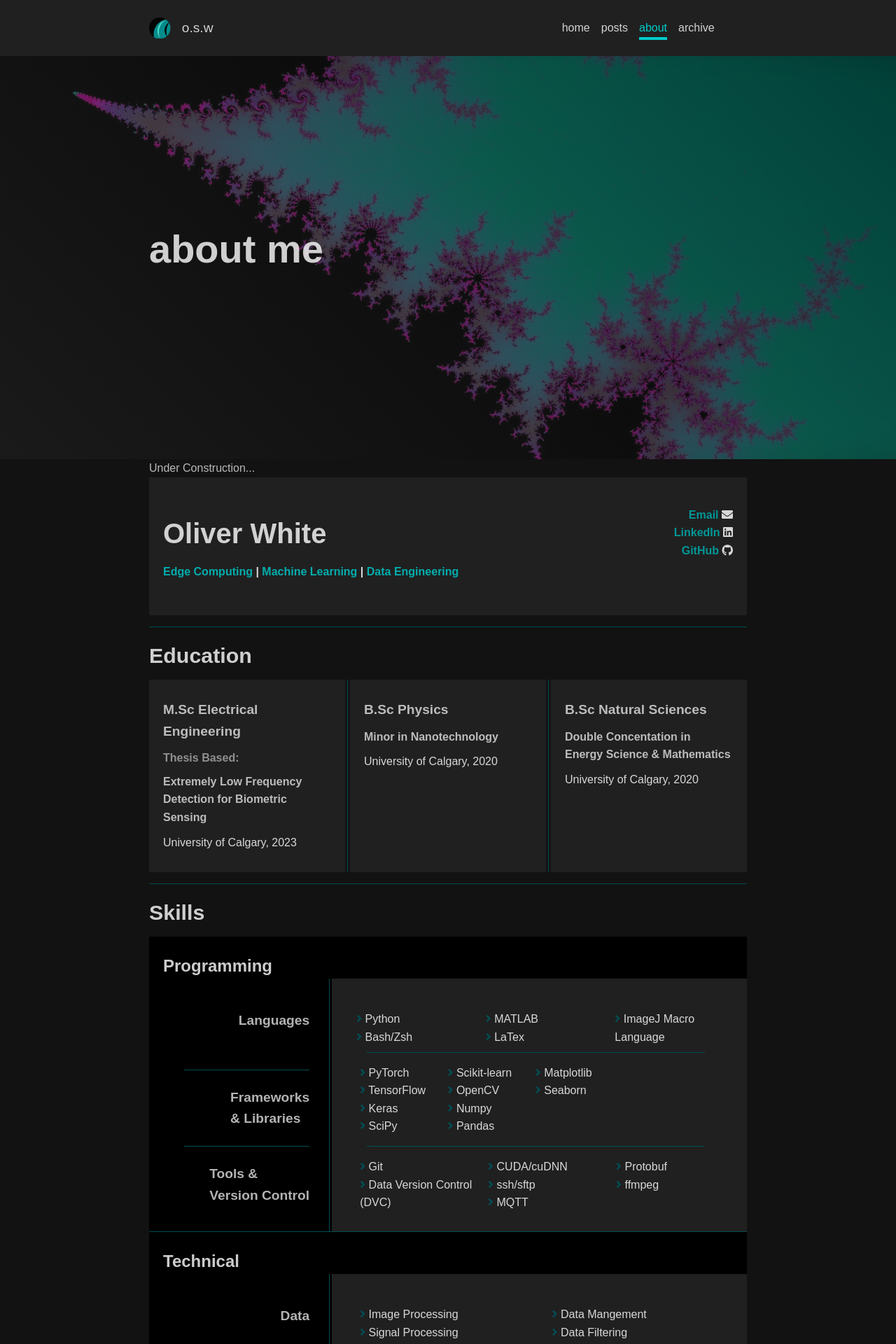
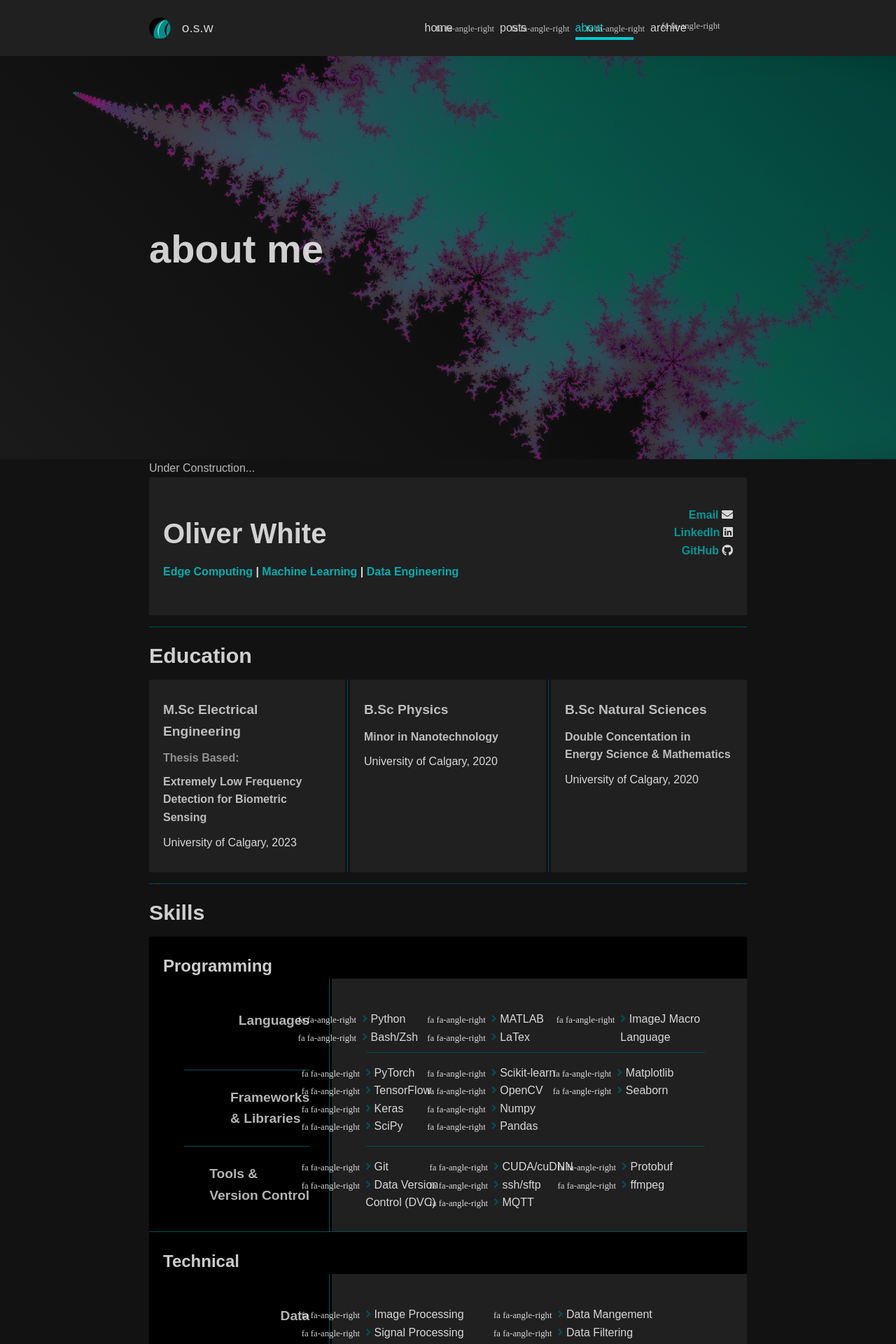
Before and after one commit to oliwhi/oliver_white, a Jekyll site: the page built from about.html, in a window 1280 px wide. Shown: the top 1920 px of the page at 70% size. Built offline with Jekyll 4.4.1, drawn with Linux system fonts in a browser that asks for light colours; nearby versions of some CDN libraries.

Commit message:
updated about

```diff
--- a/about.html
+++ b/about.html
@@ -65,6 +65,14 @@
         ul {
             list-style-type: none;
             padding: 0;
+        }
+        ul li {
+            padding-left: 0.5em;
+        }
+        ul li::marker {
+            content:"fa fa-angle-right";
+            font-family: FontAwesome;
+            font-size: 0.8em;
         }
         .education {
             display: flex;
@@ -190,7 +198,7 @@
                 <li><i class="fa fa-angle-right" aria-hidden="true" style="color:#004e53"></i> ImageJ Macro Language</li>
             </ul>
             <hr style="margin-left: 30px; margin-right: 40px; margin-top: 5px;">
-            <ul style="max-width:360px; columns:3; column-width: 30%; margin-left: 20px; margin-right:10px; vertical-align: middle;">
+            <ul style="columns:3; column-width: 30%; margin-left: 20px; margin-right:10px; vertical-align: middle;">
                 <li><i class="fa fa-angle-right" aria-hidden="true" style="color:#004e53"></i> PyTorch</li>
                 <li><i class="fa fa-angle-right" aria-hidden="true" style="color:#004e53"></i> TensorFlow</li>
                 <li><i class="fa fa-angle-right" aria-hidden="true" style="color:#004e53"></i> Keras</li>
```
